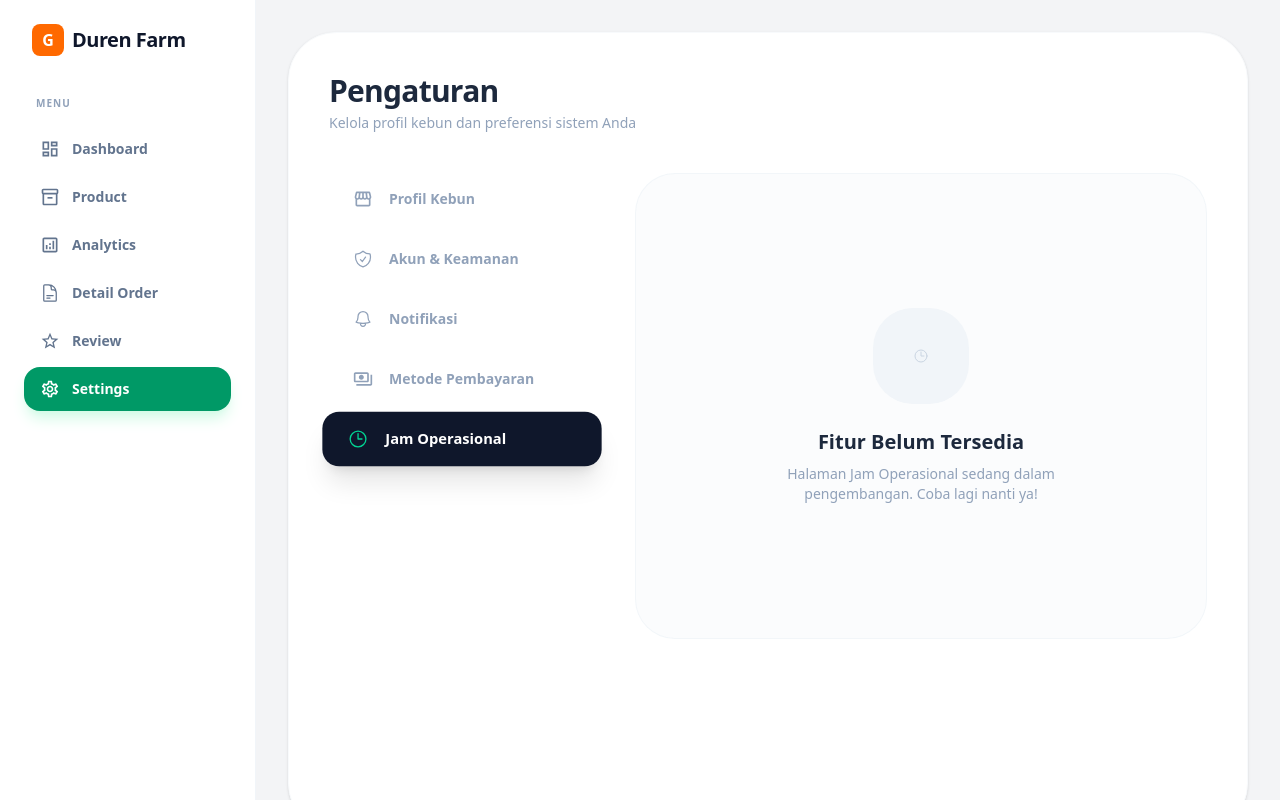
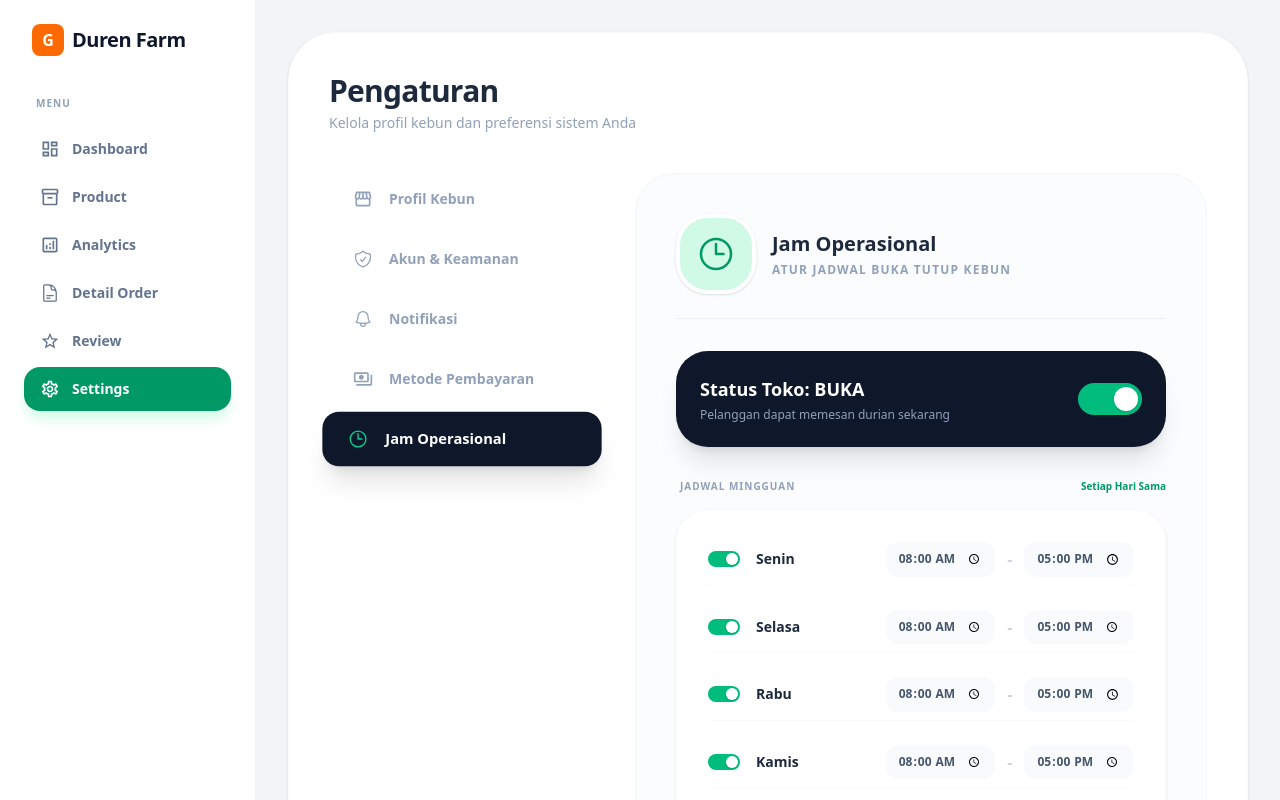
Before and after one commit to agrz4/duren-farm, a React (Vite) app: page /settings in a window 1280 px wide. Both pictures are taken after a click on the button "Jam Operasional". Shown: the top 800 px of the page. Built offline with nearby package versions, Linux system fonts and the light colour scheme.

Commit message:
feat(settings): add operational hours page

```diff
--- a/src/pages/SettingsPage.tsx
+++ b/src/pages/SettingsPage.tsx
@@ -253,6 +253,74 @@ const SettingsPage: React.FC = () => {
                         </div>
                     </div>
                 );
+            case 'Jam Operasional':
+                return (
+                    <div className="space-y-8 animate-in fade-in slide-in-from-bottom-4 duration-500">
+                        {/* Header Section */}
+                        <div className="flex items-center gap-4 pb-6 border-b border-slate-200/60">
+                            <div className="w-20 h-20 bg-emerald-100 rounded-[2rem] flex items-center justify-center text-emerald-600 border-4 border-white shadow-sm">
+                                <HiOutlineClock size={40} />
+                            </div>
+                            <div>
+                                <h4 className="text-xl font-black text-slate-800">Jam Operasional</h4>
+                                <p className="text-xs text-slate-400 font-bold uppercase tracking-widest mt-1">Atur jadwal buka tutup kebun</p>
+                            </div>
+                        </div>
+
+                        {/* Store Status Toggle */}
+                        <div className="bg-slate-900 rounded-[2rem] p-6 shadow-xl text-white flex items-center justify-between">
+                            <div>
+                                <p className="font-bold text-lg">Status Toko: BUKA</p>
+                                <p className="text-xs text-slate-400 mt-1">Pelanggan dapat memesan durian sekarang</p>
+                            </div>
+                            <div className="w-16 h-8 bg-emerald-500 rounded-full relative cursor-pointer hover:bg-emerald-400 transition-colors">
+                                <div className="absolute right-1 top-1 w-6 h-6 bg-white rounded-full shadow-sm"></div>
+                            </div>
+                        </div>
+
+                        {/* Weekly Schedule */}
+                        <div className="space-y-4">
+                            <div className="flex justify-between items-end">
+                                <p className="text-[10px] font-black text-slate-400 uppercase tracking-widest ml-1">Jadwal Mingguan</p>
+                                <button className="text-[10px] font-bold text-emerald-600 hover:text-emerald-700">Setiap Hari Sama</button>
+                            </div>
+
+                            <div className="bg-white rounded-[2rem] p-6 shadow-sm space-y-4">
+                                {['Senin', 'Selasa', 'Rabu', 'Kamis', 'Jumat', 'Sabtu', 'Minggu'].map((day, idx) => (
+                                    <div key={idx} className="flex items-center justify-between py-2 border-b border-slate-50 last:border-0 hover:bg-slate-50/50 rounded-xl px-2 transition-colors">
+                                        <div className="flex items-center gap-4 w-32">
+                                            <div className={`w-8 h-4 rounded-full relative cursor-pointer transition-colors ${idx !== 6 ? 'bg-emerald-500' : 'bg-slate-200'}`}>
+                                                <div className={`absolute top-0.5 w-3 h-3 bg-white rounded-full shadow-sm transition-all ${idx !== 6 ? 'right-0.5' : 'left-0.5'}`}></div>
+                                            </div>
+                                            <span className={`text-sm font-bold ${idx !== 6 ? 'text-slate-800' : 'text-slate-400'}`}>{day}</span>
+                                        </div>
+
+                                        {idx !== 6 ? (
+                                            <div className="flex items-center gap-3">
+                                                <div className="relative">
+                                                    <input type="time" defaultValue="08:00" className="bg-slate-50 border-none rounded-xl text-xs font-bold text-slate-600 py-2 px-3 focus:ring-2 focus:ring-emerald-500 outline-none" />
+                                                </div>
+                                                <span className="text-slate-300 font-bold">-</span>
+                                                <div className="relative">
+                                                    <input type="time" defaultValue="17:00" className="bg-slate-50 border-none rounded-xl text-xs font-bold text-slate-600 py-2 px-3 focus:ring-2 focus:ring-emerald-500 outline-none" />
+                                                </div>
+                                            </div>
+                                        ) : (
+                                            <span className="text-xs font-bold text-slate-300 uppercase tracking-widest px-4">Tutup</span>
+                                        )}
+                                    </div>
+                                ))}
+                            </div>
+                        </div>
+
+                        {/* Action Buttons */}
+                        <div className="flex gap-4 pt-6 border-t border-slate-200/60">
+                            <button className="flex-1 bg-slate-900 text-white py-4 rounded-2xl font-black text-xs uppercase tracking-widest hover:bg-slate-800 transition-all shadow-xl hover:shadow-2xl hover:-translate-y-1">
+                                Simpan Jadwal
+                            </button>
+                        </div>
+                    </div>
+                );
             default:
                 return (
                     <div className="flex flex-col items-center justify-center h-96 text-center animate-in fade-in zoom-in duration-500">
```
